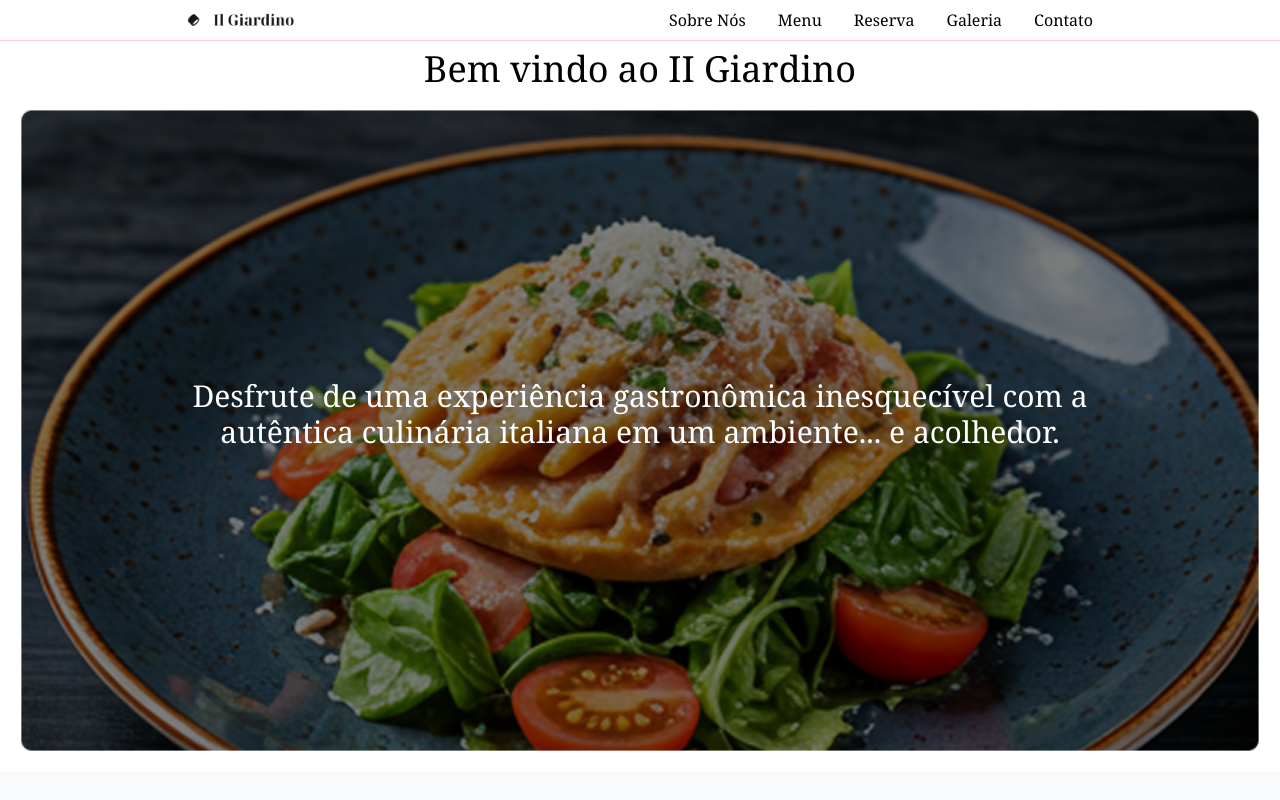
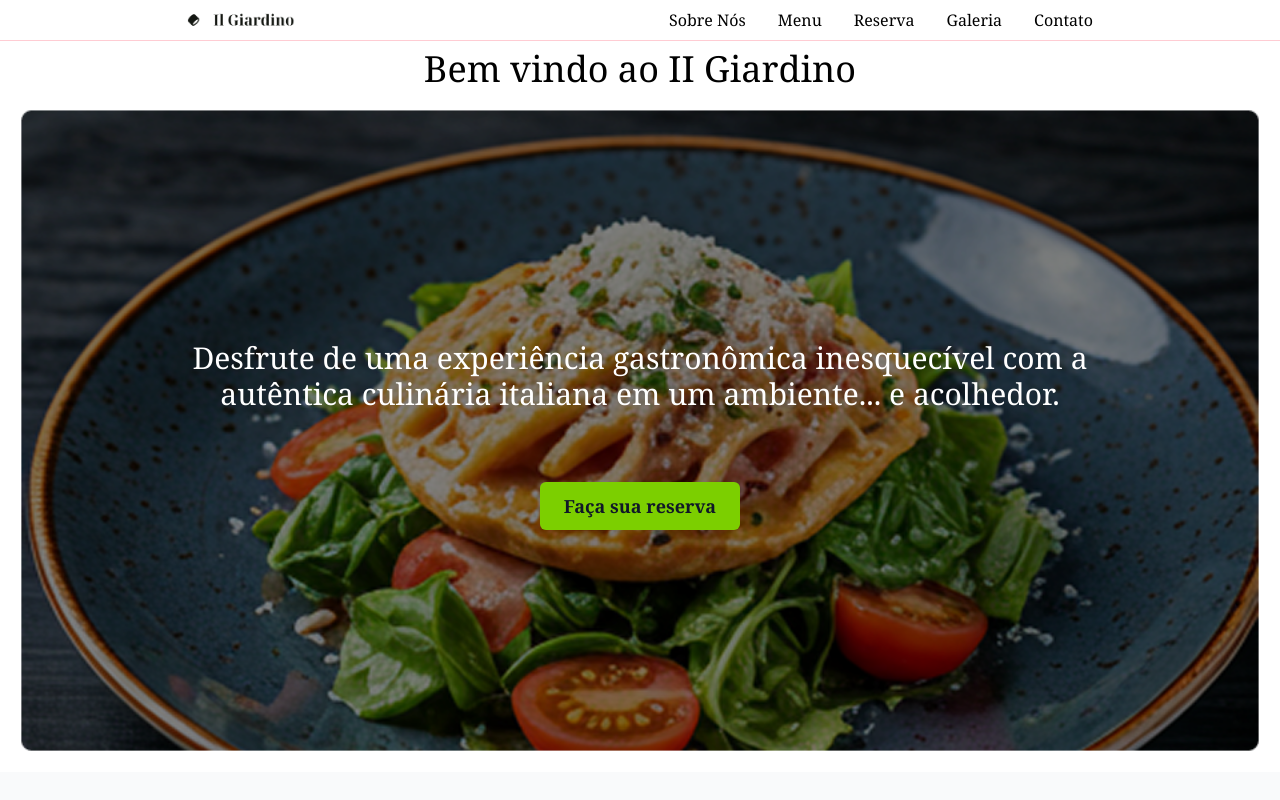
Before and after one commit to MatheusFP18/II-Gardiano, a React (Vite) app: page / in a window 1280 px wide. Shown: the top 800 px of the page. Built offline with nearby package versions, Linux system fonts and the light colour scheme.

Commit message:
Add reservation button to Hero

```diff
--- a/src/components/Hero.tsx
+++ b/src/components/Hero.tsx
@@ -1,4 +1,5 @@
-import home from "../assets/images/Home.png"; // <-- Atualize este caminho
+import { Link } from "react-router-dom";
+import home from "../assets/images/Home.png";
 
 const Home = () => {
   return (
@@ -18,6 +19,15 @@ const Home = () => {
               Desfrute de uma experiência gastronômica inesquecível com a
               autêntica culinária italiana em um ambiente... e acolhedor.
             </p>
+
+            <div className="text-center mt-12">
+          <Link
+            to="/reserva"
+            className="bg-lime-500 text-gray-900 font-bold py-3 px-6 rounded-md hover:bg-lime-600 transition-colors text-lg font-serif"
+          >
+            Faça sua reserva
+          </Link>
+        </div>
           </div>
         </div>
       </div>
```
